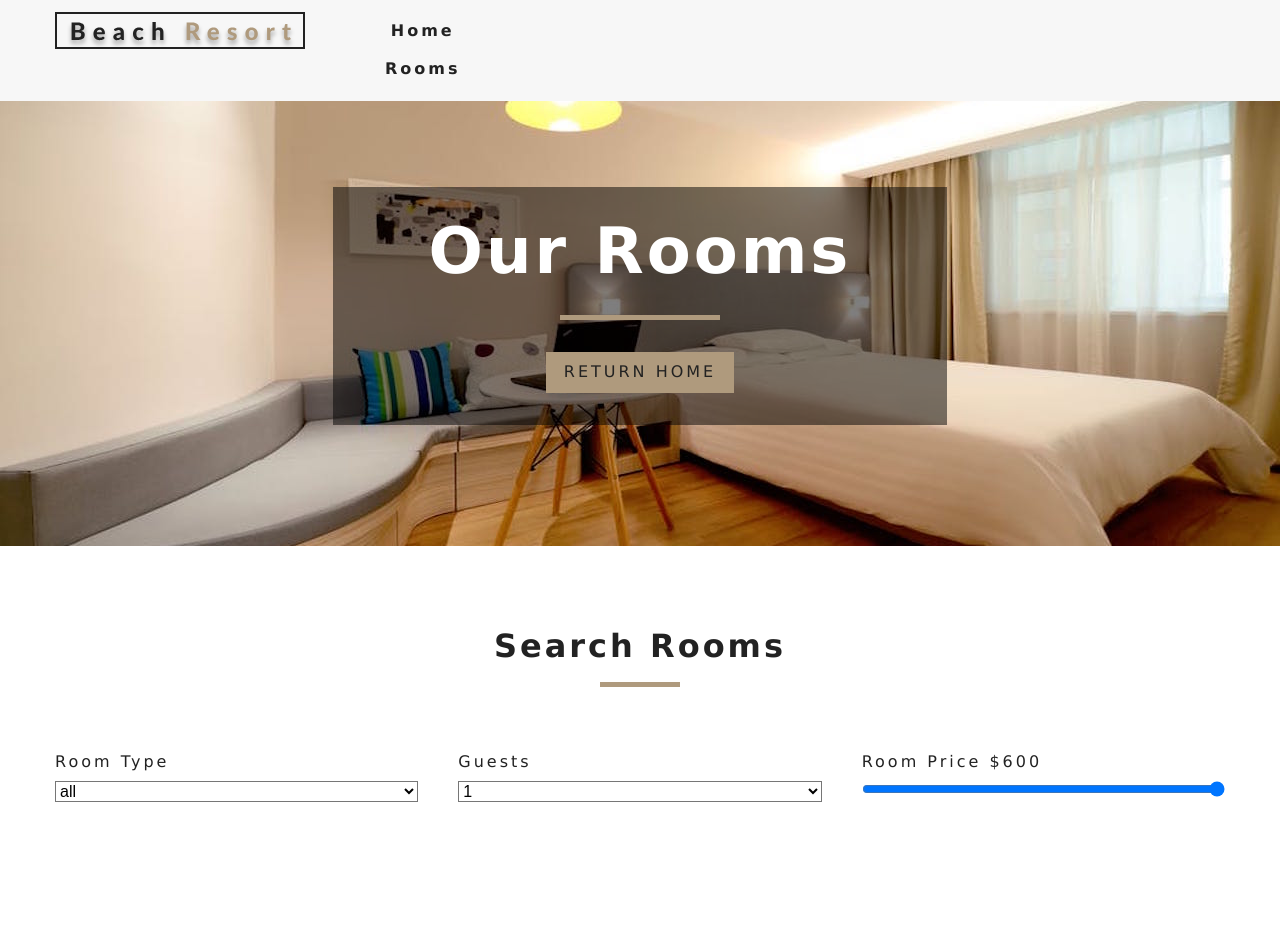
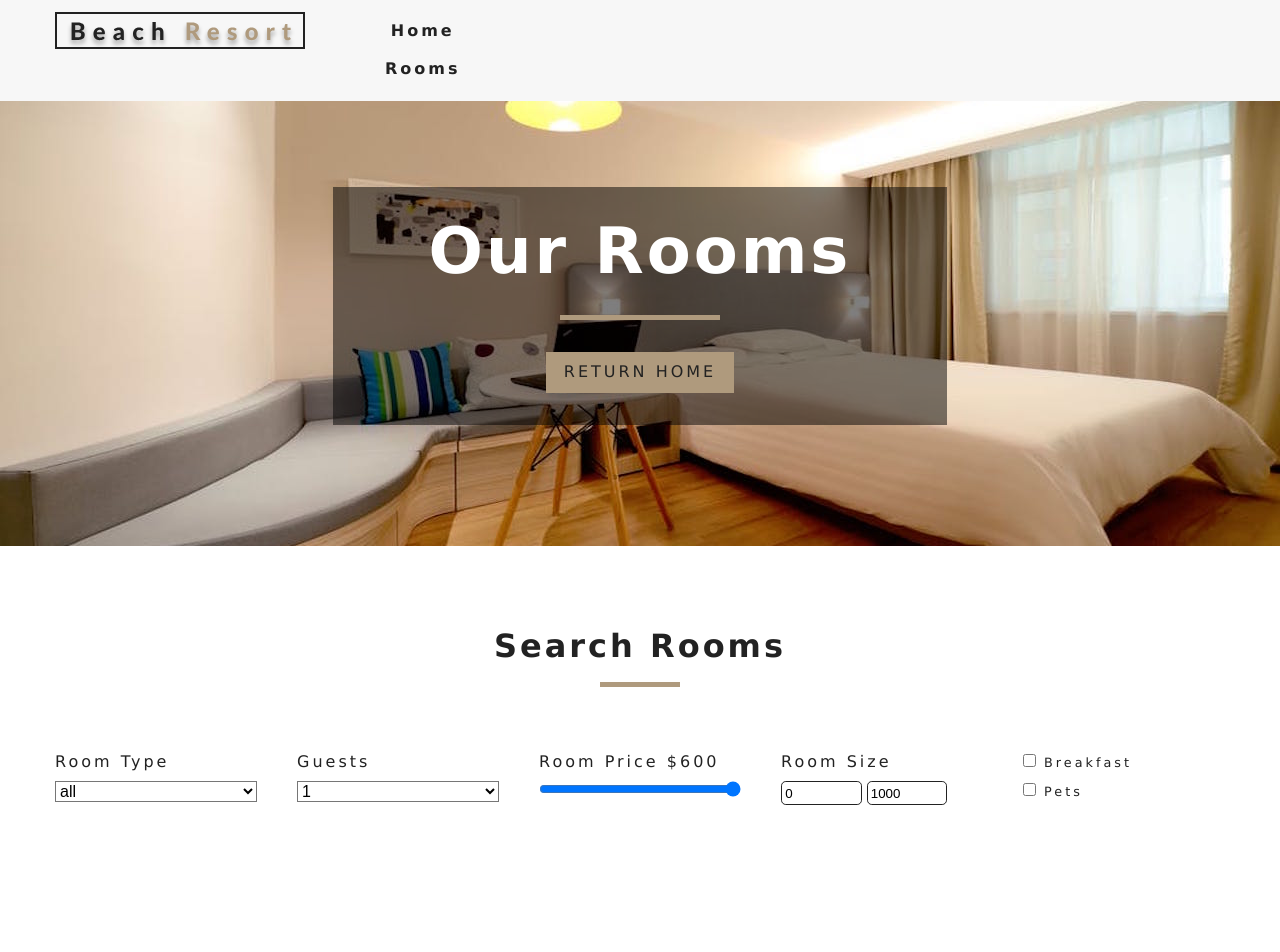
Before and after one commit to matthewlee07/Beach-Resort, a React (Create React App) app: page /rooms in a window 1280 px wide. Shown: the top 952 px of the page. Built offline with nearby package versions, Linux system fonts and the light colour scheme.

Commit message:
size, breakfast, pets filter

```diff
--- a/src/components/RoomFilter.js
+++ b/src/components/RoomFilter.js
@@ -73,9 +73,63 @@
 
         <div className="form-group">
           <label htmlFor="price">room price ${price}</label>
-          <input type="range" name="price" min={minPrice} max={maxPrice} id="price" value={price} onChange={handleChange} className="form-control"/>
+          <input
+            type="range"
+            name="price"
+            min={minPrice}
+            max={maxPrice}
+            id="price"
+            value={price}
+            onChange={handleChange}
+            className="form-control"
+          />
         </div>
 
+        <div className="form-group">
+          <label htmlFor="size">room size</label>
+          <div className="size-inputs">
+            <input
+              type="number"
+              name="minSize"
+              id="size"
+              value={minSize}
+              onChange={handleChange}
+              className="size-input"
+            />
+            <input
+              type="number"
+              name="maxSize"
+              id="size"
+              value={maxSize}
+              onChange={handleChange}
+              className="size-input"
+            />
+          </div>
+        </div>
+
+        <div className="form-group">
+          <div className="single-extra">
+            <input
+              type="checkbox"
+              name="breakfast"
+              id="breakfast"
+              checked={breakfast}
+              onChange={handleChange}
+            />
+            <label htmlFor="breakfast">breakfast</label>
+          </div>
+
+          <div className="single-extra">
+            <input
+              type="checkbox"
+              name="pets"
+              id="pets"
+              checked={pets}
+              onChange={handleChange}
+            />
+            <label htmlFor="pets">pets</label>
+          </div>
+        </div>
       </form>
     </section>
   );
--- a/src/context.js
+++ b/src/context.js
@@ -55,7 +55,7 @@
 
   handleChange = event => {
     const target = event.target;
-    const value = event.type === "checkbox" ? target.checked : target.value;
+    const value = target.type === "checkbox" ? target.checked : target.value;
     const name = event.target.name;
 
     this.setState(
@@ -89,8 +89,19 @@
       tempRooms = tempRooms.filter(room => room.capacity >= capacity);
     }
     // filter by price
-    tempRooms = tempRooms.filter(room=>room.price <= price)
-
+    tempRooms = tempRooms.filter(room => room.price <= price);
+    // filter by size
+    tempRooms = tempRooms.filter(
+      room => room.size >= minSize && room.size <= maxSize
+    );
+    // filter by breakfast
+    if (breakfast) {
+      tempRooms = tempRooms.filter(room => room.breakfast === true);
+    }
+    // filter by pets
+    if (pets) {
+      tempRooms = tempRooms.filter(room => room.pets === true);
+    }
     this.setState({
       sortedRooms: tempRooms
     });
```
